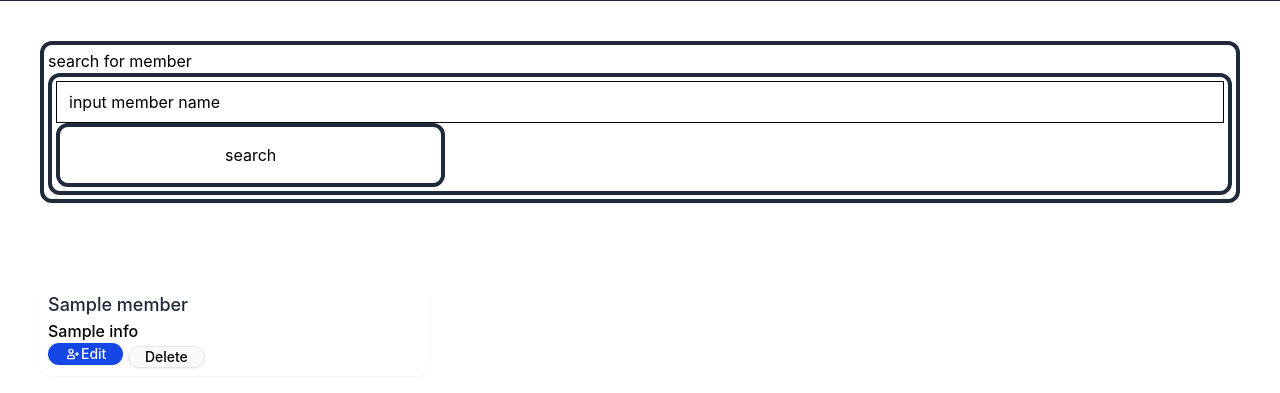
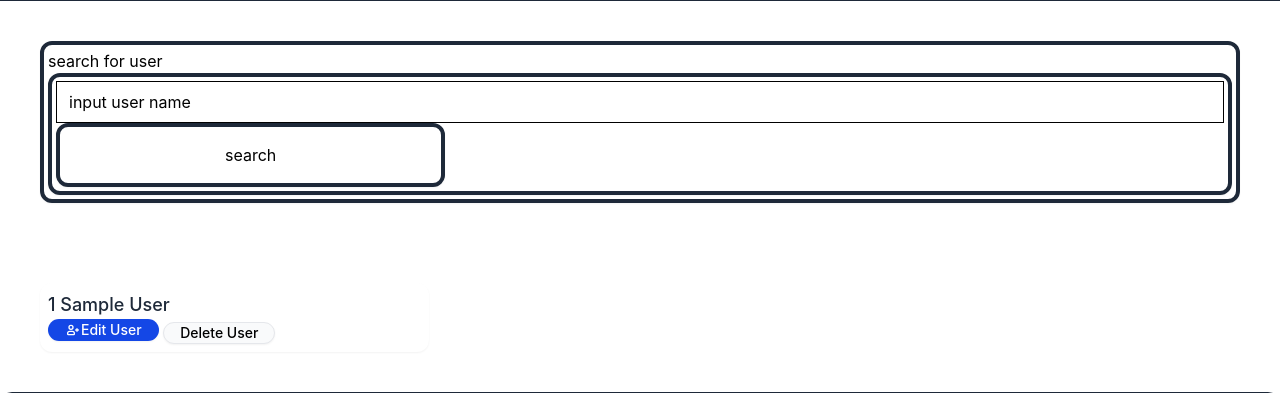
Before and after one commit to Skips2003/Jym, a Python web app: template app/templates/admin.html in a window 1280 px wide. Shown: the part 77-470 px from the top of the page. Run offline with Jinja, Linux system fonts and the light colour scheme; the template is opened without the code that fills it: most values are stand-ins (such as "Sample title", 1, 10 or a date in 2020); some libraries are stand-ins or nearby versions.

Commit message:
link to user page, edit info successful

```diff
--- a/app/templates/admin.html
+++ b/app/templates/admin.html
@@ -4,25 +4,24 @@
 
 <div class="grid grid-cols-1 border-red-600">
     <div class="baseCard border-red-600">
-        <h2>search for member</h2>
+        <h2>search for user</h2>
         <div class="baseCard grid grid-cols-4">
-        <input type="text" placeholder="input member name" name="text" class="input col-span-3">
+        <input type="text" placeholder="input user name" name="text" class="input col-span-3">
         <button class="baseBtn col-span-1">search</button>
         </div>
     </div>
 </div>
 
-{% for member in members %}
+{% for user in users %}
 <div class="grid grid-cols-3 gap-4">
     <div class="baseCard border-transparent shadow col-span-1">
-        <h3>{{member.name}}</h3>
-        <p>{{member.info}}</p>
-        <button type="button" class="inline-flex items-center text-white bg-brand box-border border border-transparent hover:bg-brand-strong focus:ring-4 focus:ring-brand-medium shadow-xs font-medium leading-5 rounded-base text-sm px-4 py-2.5 focus:outline-none">
+        <h3>{{user.id}} {{user.firstName}} {{user.lastName}}</h3>
+        <button  type="button" class="inline-flex items-center text-white bg-brand box-border border border-transparent hover:bg-brand-strong focus:ring-4 focus:ring-brand-medium shadow-xs font-medium leading-5 rounded-base text-sm px-4 py-2.5 focus:outline-none">
                 <svg class="w-4 h-4 me-1.5 -ms-0.5" aria-hidden="true" xmlns="http://www.w3.org/2000/svg" width="24" height="24" fill="none" viewBox="0 0 24 24"><path stroke="currentColor" stroke-linecap="round" stroke-linejoin="round" stroke-width="2" d="M16 12h4m-2 2v-4M4 18v-1a3 3 0 0 1 3-3h4a3 3 0 0 1 3 3v1a1 1 0 0 1-1 1H5a1 1 0 0 1-1-1Zm8-10a3 3 0 1 1-6 0 3 3 0 0 1 6 0Z"/></svg>
-                Edit
+                <a href="/manage/{{ user.id }}" >Edit User</a>
         </button>
         <button type="button" class="inline-flex self-start w-auto text-body bg-neutral-secondary-medium box-border border border-default-medium hover:bg-neutral-tertiary-medium hover:text-heading focus:ring-4 focus:ring-neutral-tertiary shadow-xs font-medium leading-5 rounded-base text-sm px-4 py-2.5 focus:outline-none">
-                Delete
+                Delete User
         </button>
     </div>
 
```
Also changed, not shown: app/main/routes.py (+16 -5 lines), app/templates/manage.html (+10 -6 lines).
